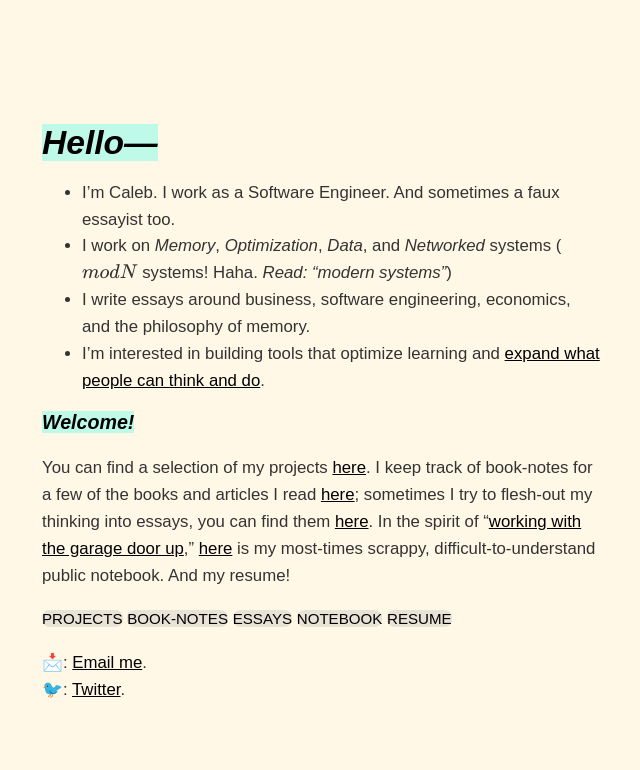
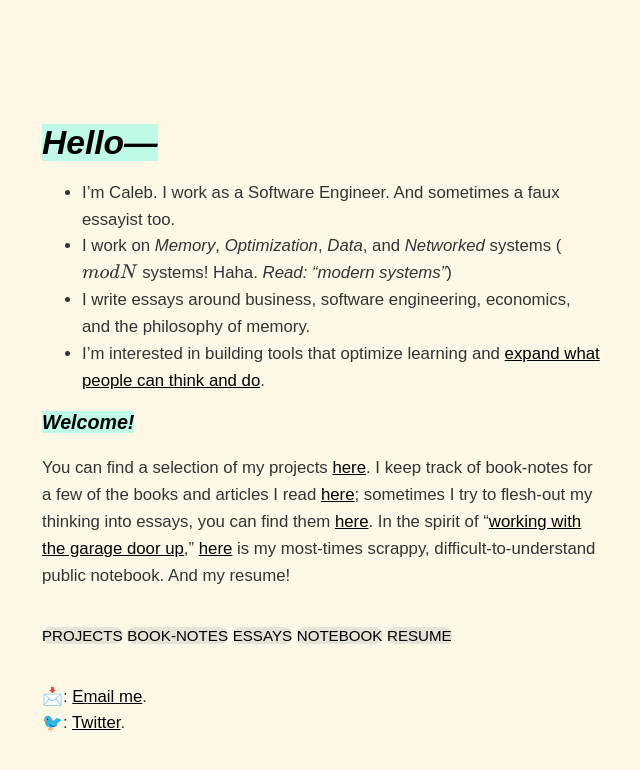
Before and after one commit to dCO2/rococo, a Jekyll site: the page built from index.md, in a window 1280 px wide. Shown: the top 770 px of the page, without its empty margins (334-974 px from the left). Built offline with Jekyll 4.4.1, drawn with Linux system fonts in a browser that asks for light colours; some web fonts are replaced; formulas are drawn with MathJax 3.

Commit message:
Update index.md

```diff
--- a/index.md
+++ b/index.md
@@ -17,7 +17,7 @@ title: Home
 
 You can find a selection of my projects [here](/projects/). I keep track of book-notes for a few of the books and articles I read [here](/booknotes/); sometimes I try to flesh-out my thinking into essays, you can find them [here](/essays/). In the spirit of "[working with the garage door up](https://notes.andymatuschak.org/Work_with_the_garage_door_up)," [here](/notes/) is my most-times scrappy, difficult-to-understand public notebook. And my resume!
 
-<div>
+<div class="inlne-nav">
 <span style="background-color: #a3a3a340;border-radius: 0.5em;display: inline;font-size: 0.9em;"><a href="/projects/" style="text-decoration: none;">PROJECTS</a></span>
 <span style="background-color: #a3a3a340;border-radius: 0.5em;display: inline;font-size: 0.9em;"><a href="/booknotes/" style="text-decoration: none;">BOOK-NOTES</a></span>
 <span style="background-color: #a3a3a340;border-radius: 0.5em;display: inline;font-size: 0.9em;"><a href="/essays/" style="text-decoration: none;">ESSAYS</a></span>
```
